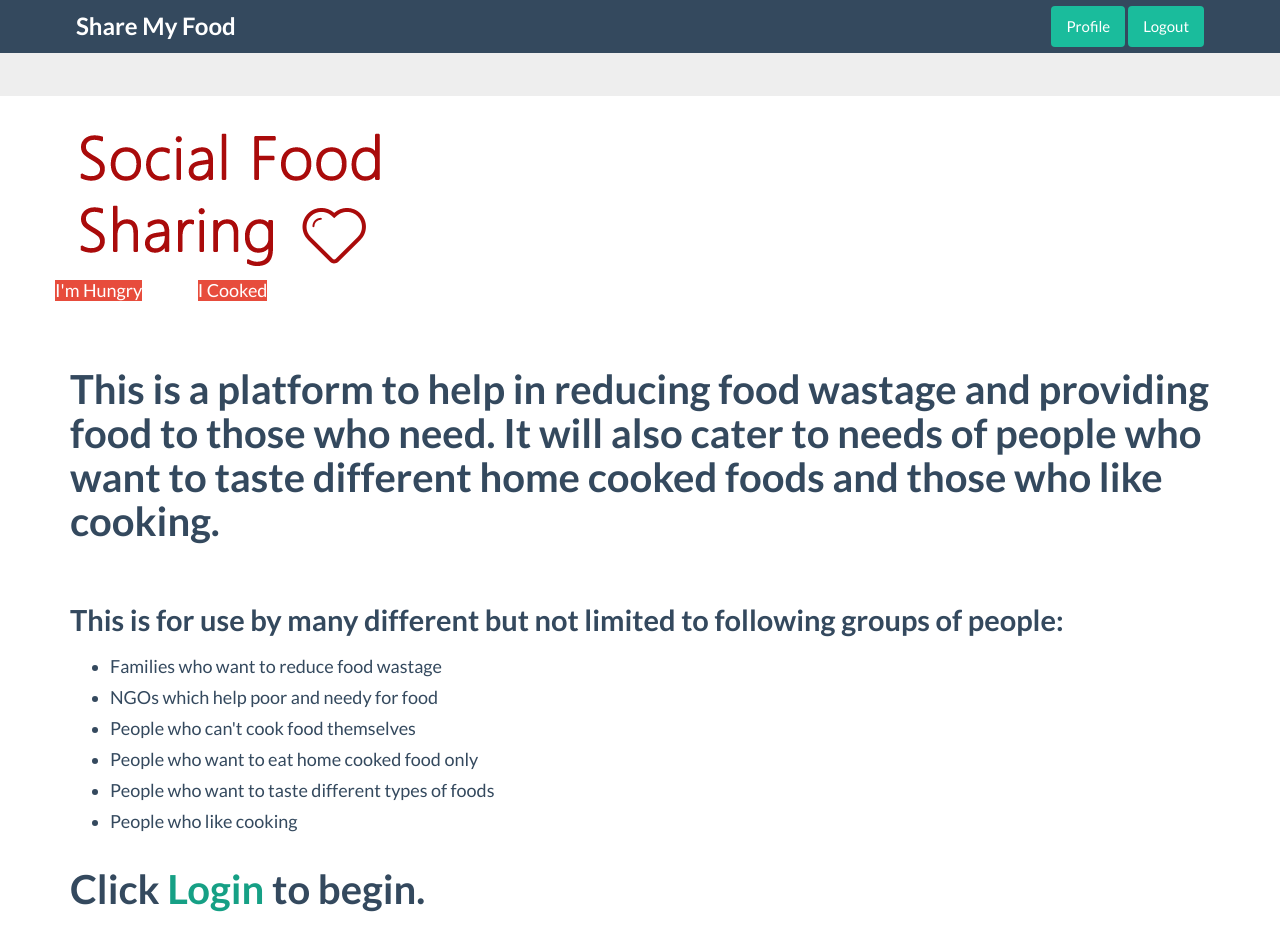
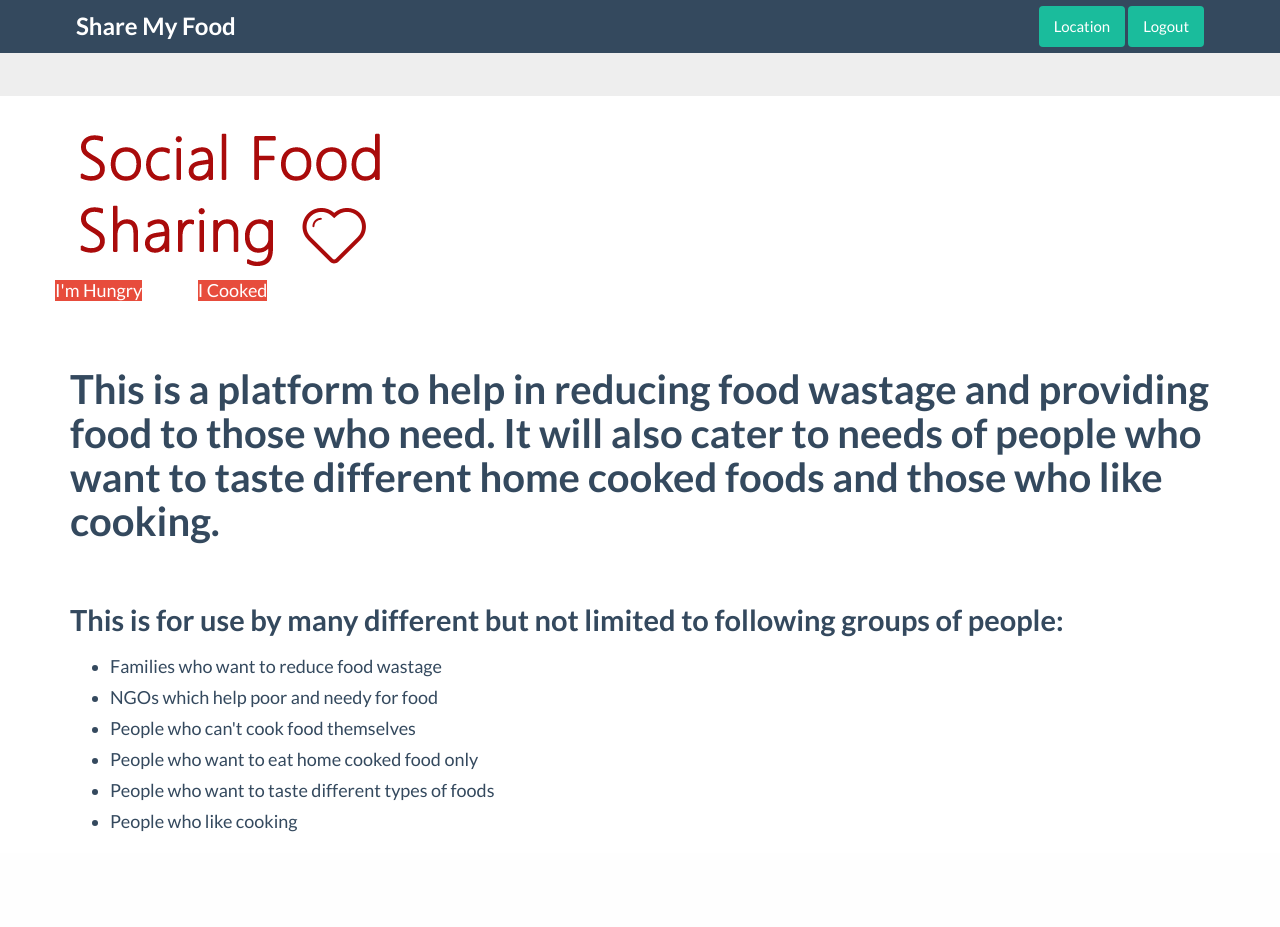
Before and after one commit to ApsOps/share-my-food, a Django app: page / in a window 1280 px wide. After the commit the page ends 832 px from the top, so only its background shows below. Run offline with Django 3.2, Linux system fonts and the light colour scheme; the visitor is signed in with stand-in values (Sample User, id 1); some libraries are stand-ins or nearby versions.

Commit message:
Bug fixes

```diff
--- a/share_my_food/coreapp/urls.py
+++ b/share_my_food/coreapp/urls.py
@@ -4,11 +4,11 @@ from .views import *
 urlpatterns = patterns('',
 
     url(r'^$', HomePageView.as_view(), name='home'),
-    url(r'^profile/$', ProfileView.as_view(), name='profile'),
+    url(r'^location/$', LocationView.as_view(), name='location'),
     url(r'^updatelocation$', update_location, name='update_location'),
 
     url(r'^add/$', AddFoodView.as_view(), name='add'),
-    url(r'^find/$', find_food, name='find'),
+    url(r'^find/$', FindFoodView.as_view(), name='find'),
 
     url(r'^accounts/register/$', SignUpView.as_view(), name='signup'),
     url(r'^accounts/login/$', LoginView.as_view(), name='login'),
--- a/share_my_food/coreapp/views.py
+++ b/share_my_food/coreapp/views.py
@@ -17,14 +17,14 @@ class HomePageView(generic.TemplateView):
     template_name = "home.html"
 
 
-class ProfileView(generic.TemplateView):
-    template_name = "profile.html"
+class LocationView(generic.TemplateView):
+    template_name = "location.html"
 
 
 class SignUpView(views.AnonymousRequiredMixin, views.FormValidMessageMixin,
                  generic.CreateView):
     form_class = RegistrationForm
-    form_valid_message = "Account created successfully! Go ahead and login."
+    form_valid_message = "Account created successfully. Please login and set your location first!"
     model = User
     success_url = reverse_lazy('login')
     template_name = 'accounts/signup.html'
@@ -69,7 +69,7 @@ def update_location(request):
     user_model.save()
     messages = ["Your location has been saved!"]
     params = { "messages" : messages }
-    return render(request, 'profile.html', params)
+    return render(request, 'location.html', params)
 
 
 class AddFoodView(views.LoginRequiredMixin, views.FormValidMessageMixin,
@@ -81,19 +81,36 @@ class AddFoodView(views.LoginRequiredMixin, views.FormValidMessageMixin,
     template_name = "add/entry.html"
 
     def form_valid(self, form):
-        form.instance.owner = self.request.user
-        return super(AddFoodView, self).form_valid(form)
+        if UserModel.objects.get(user=self.request.user).longitude is None:
+            messages = ["You need to set your location first!"]
+            params = { "messages" : messages }
+            return render(self.request, 'location.html', params)
+        else:
+            form.instance.owner = self.request.user
+            return super(AddFoodView, self).form_valid(form)
+
+
+class FindFoodView(views.LoginRequiredMixin, views.MessageMixin,
+                 generic.RedirectView):
+
+    def get(self, request, *args, **kwargs):
+        return find_food(request)
 
 
 def find_food(request):
-    user = UserModel.objects.get(pk=request.user.pk)
-    lng = user.longitude
-    lat = user.latitude
-    foods = Food.objects.all()
-    users = []
-    for x in foods:
-        user1 = UserModel.objects.get(pk=x.owner.pk)
-        users.append(user1)
-    data = zip(foods, users)
-    params = {'lng': lng, 'lat': lat, 'data': data }
-    return render(request, 'find.html', params)
+    user = UserModel.objects.get(user=request.user)
+    if user.longitude is None:
+        messages = ["You need to set your location first!"]
+        params = { "messages" : messages }
+        return render(request, 'location.html', params)
+    else:
+        lng = user.longitude
+        lat = user.latitude
+        foods = Food.objects.all()
+        users = []
+        for x in foods:
+            user1 = UserModel.objects.get(pk=x.owner.pk)
+            users.append(user1)
+        data = zip(foods, users)
+        params = {'lng': lng, 'lat': lat, 'data': data }
+        return render(request, 'find.html', params)
--- a/share_my_food/templates/_layouts/base.html
+++ b/share_my_food/templates/_layouts/base.html
@@ -38,7 +38,7 @@
             <a href="{% url 'signup' %}" class="btn btn-default navbar-btn">Register</a>
             <a href="{% url 'login' %}" class="btn btn-default navbar-btn">Login</a>
         {% else %}
-            <a href="{% url 'profile' %}" class="btn btn-default navbar-btn">Profile</a>
+            <a href="{% url 'location' %}" class="btn btn-default navbar-btn">Location</a>
             <a href="{% url 'logout' %}" class="btn btn-default navbar-btn">Logout</a>
         {% endif %}
         </div><!--/.navbar-collapse -->
--- a/share_my_food/templates/home.html
+++ b/share_my_food/templates/home.html
@@ -19,7 +19,7 @@
     <li>People who want to taste different types of foods</li>
     <li>People who like cooking</li>
     </ul>
-    <h3>Click <a href="accounts/login">Login</a> to begin.</h3>
+    {% if not user.is_authenticated %}<h3>Click <a href="accounts/login">Login</a> to begin.</h3>{% endif %}
 </div>
 
 {% endblock %}
```
